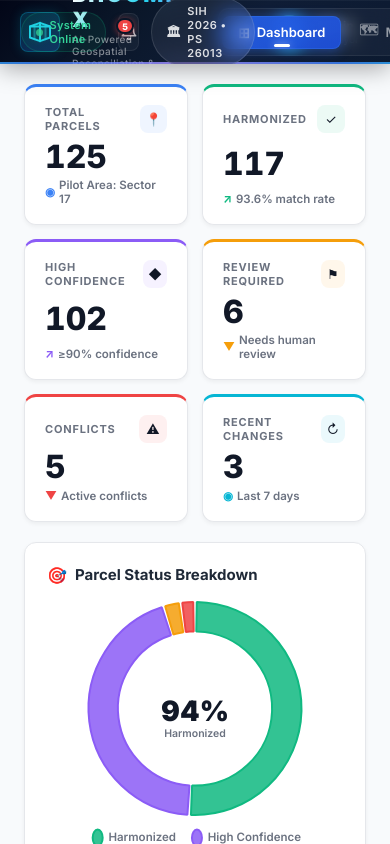
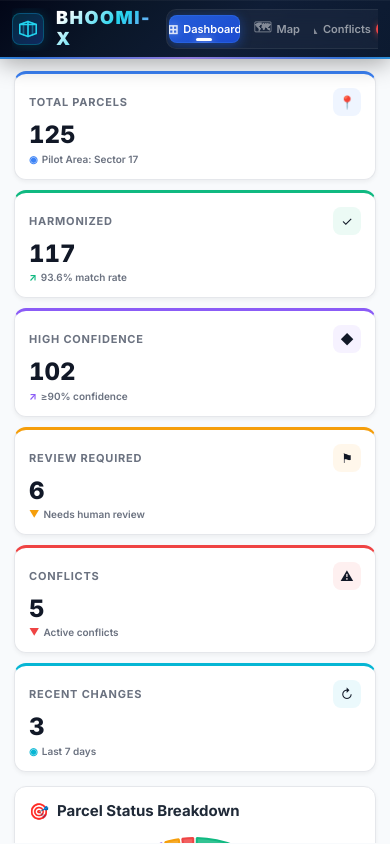
Before and after one commit to lovely-dubey/Bhoomi-X, a React (Vite) app in the folder frontend/: page / in a window 390 px wide. Built offline with nearby package versions, Linux system fonts and the light colour scheme; no server answers.

Commit message:
feat(ui): add fully responsive mobile and dynamic resolution layouts across all views

```diff
--- a/frontend/src/index.css
+++ b/frontend/src/index.css
@@ -1220,7 +1220,55 @@ body {
   }
 }
 
-/* Responsive Rules & Overlap Prevention */
+/* ==========================================================================
+   DYNAMIC RESOLUTION & RESPONSIVE DESIGN (Mobile, Tablet, Desktop, 4K)
+   ========================================================================== */
+
+/* Large Desktop / High-Res (Dynamic Fluid Scaling) */
+@media (min-width: 1800px) {
+  .app-main {
+    max-width: 2400px;
+    margin: 0 auto;
+    width: 100%;
+  }
+}
+
+/* Floating Action Button for Map Workspace on Mobile/Tablet */
+.mobile-filter-fab {
+  display: none;
+  position: absolute;
+  top: 14px;
+  left: 14px;
+  z-index: 1000;
+  background: linear-gradient(135deg, #020617 0%, #1e293b 100%);
+  color: #38bdf8;
+  border: 1px solid rgba(56, 189, 248, 0.4);
+  padding: 8px 14px;
+  border-radius: var(--radius-full);
+  font-size: 13px;
+  font-weight: 700;
+  box-shadow: 0 4px 16px rgba(0, 0, 0, 0.35);
+  cursor: pointer;
+  align-items: center;
+  gap: 6px;
+  backdrop-filter: blur(8px);
+  transition: var(--transition);
+}
+
+.mobile-filter-fab:active {
+  transform: scale(0.95);
+}
+
+.map-sidebar-backdrop {
+  display: none;
+  position: absolute;
+  inset: 0;
+  background: rgba(15, 23, 42, 0.5);
+  backdrop-filter: blur(2px);
+  z-index: 998;
+}
+
+/* Medium Laptops & Compact Desktops (<= 1200px) */
 @media (max-width: 1200px) {
   .dash-top {
     grid-template-columns: repeat(3, 1fr) !important;
@@ -1231,20 +1279,225 @@ body {
   .dash-charts-row {
     grid-template-columns: 1fr 1fr !important;
   }
-}
-
-@media (max-width: 900px) {
+  .map-sidebar {
+    width: 260px;
+  }
+}
+
+/* Tablets (<= 992px) */
+@media (max-width: 992px) {
+  .app-header {
+    height: auto;
+    min-height: 56px;
+    padding: 8px 14px;
+    flex-wrap: wrap;
+    gap: 10px;
+  }
+
+  .app-main {
+    height: calc(100vh - 60px);
+  }
+
+  .header-left {
+    width: 100%;
+    justify-content: space-between;
+    overflow-x: auto;
+    padding-bottom: 2px;
+  }
+
+  .nav-divider {
+    display: none;
+  }
+
+  .sih-badge {
+    display: none;
+  }
+
+  .header-right {
+    display: none; /* Secondary items hidden to preserve mobile real estate */
+  }
+
+  .nav-tabs {
+    flex-shrink: 0;
+    overflow-x: auto;
+    -webkit-overflow-scrolling: touch;
+  }
+
   .dash-top {
     grid-template-columns: repeat(2, 1fr) !important;
   }
-  .dash-body {
-    grid-template-columns: 1fr !important;
-  }
   .dash-charts-row {
     grid-template-columns: 1fr !important;
   }
+
+  /* Map Sidebar Drawer behavior on Tablet */
+  .mobile-filter-fab {
+    display: flex;
+  }
+
+  .map-sidebar {
+    position: absolute;
+    left: -320px;
+    top: 0;
+    bottom: 0;
+    width: 290px;
+    background: white;
+    z-index: 999;
+    box-shadow: 4px 0 24px rgba(0, 0, 0, 0.18);
+    transition: transform 0.3s cubic-bezier(0.16, 1, 0.3, 1);
+  }
+
+  .map-sidebar.mobile-open {
+    transform: translateX(320px);
+  }
+
+  .map-sidebar-backdrop {
+    display: block;
+  }
+
   .parcel-drawer {
-    width: 320px;
+    width: min(360px, calc(100vw - 32px));
+    right: 12px;
+    top: 12px;
+    bottom: 12px;
+  }
+}
+
+/* Mobile Devices (<= 768px) */
+@media (max-width: 768px) {
+  .app-header {
+    padding: 8px 12px;
+  }
+
+  .brand-sub {
+    display: none;
+  }
+
+  .brand-name {
+    font-size: 18px;
+    letter-spacing: 1.5px;
+  }
+
+  .brand-logo-icon {
+    width: 32px;
+    height: 32px;
+  }
+
+  .brand-logo-icon svg {
+    width: 18px;
+    height: 18px;
+  }
+
+  .nav-tabs {
+    width: 100%;
+    justify-content: space-around;
+    padding: 2px;
+    gap: 2px;
+  }
+
+  .nav-tab {
+    padding: 6px 10px;
+    font-size: 12px;
+    gap: 5px;
+    flex: 1;
+    justify-content: center;
+  }
+
+  .page-scroll {
+    padding: 12px 14px !important;
+    gap: 14px !important;
+  }
+
+  .dash-top {
+    grid-template-columns: 1fr 1fr !important;
+    gap: 10px !important;
+  }
+
+  .kpi-card {
+    padding: 12px 14px;
+  }
+
+  .kpi-value {
+    font-size: 24px;
+  }
+
+  .kpi-trend {
+    font-size: 10px;
+  }
+
+  .card {
+    padding: 14px;
+  }
+
+  /* Data Ingestion Mobile */
+  .data-ingest-grid {
+    grid-template-columns: 1fr !important;
+  }
+
+  .upload-zone {
+    padding: 24px 16px;
+  }
+
+  .upload-icon {
+    width: 44px;
+    height: 44px;
+    font-size: 20px;
+  }
+
+  /* Conflicts Table Card on Mobile */
+  .conflict-table {
+    font-size: 12px;
+  }
+
+  .conflict-table th,
+  .conflict-table td {
+    padding: 10px 12px;
+  }
+
+  /* Parcel Drawer on Small Screens - Sheet style */
+  .parcel-drawer {
+    left: 8px;
+    right: 8px;
+    top: auto;
+    bottom: 8px;
+    width: auto;
+    max-height: 75vh;
+    border-radius: var(--radius-md);
+  }
+
+  /* Pipeline on Mobile */
+  .pipeline-step {
+    padding: 12px 14px;
+    gap: 12px;
+  }
+
+  .step-number {
+    width: 30px;
+    height: 30px;
+    font-size: 12px;
+  }
+}
+
+/* Small Phones (<= 480px) */
+@media (max-width: 480px) {
+  .dash-top {
+    grid-template-columns: 1fr !important;
+  }
+
+  .nav-tab .tab-label {
+    font-size: 11px;
+  }
+
+  .nav-tab {
+    padding: 6px 4px;
+  }
+
+  .nav-tab .tab-icon {
+    font-size: 13px;
+  }
+
+  .source-evidence {
+    grid-template-columns: 1fr;
   }
 }
 
--- a/frontend/src/pages/DataIngestion.tsx
+++ b/frontend/src/pages/DataIngestion.tsx
@@ -265,7 +265,7 @@ export default function DataIngestion({ onNavigate }: DataIngestionProps) {
         </div>
       )}
 
-      <div style={{ display: 'grid', gridTemplateColumns: '1fr 1fr', gap: 16 }}>
+      <div className="data-ingest-grid" style={{ display: 'grid', gridTemplateColumns: '1fr 1fr', gap: 16 }}>
         {/* Upload Zone */}
         <div className="card" style={{ display: 'flex', flexDirection: 'column', alignItems: 'center', justifyContent: 'center' }}>
           <input
--- a/frontend/src/pages/MapWorkspace.tsx
+++ b/frontend/src/pages/MapWorkspace.tsx
@@ -278,10 +278,28 @@ export default function MapWorkspace({ initialParcelId }: Props) {
   const p = selectedParcel;
   const confColor = p ? (p.confidence >= 90 ? '#10b981' : p.confidence >= 70 ? '#f59e0b' : '#ef4444') : '#94a3b8';
 
+  const [mobileSidebarOpen, setMobileSidebarOpen] = useState(false);
+
   return (
     <div className="map-workspace-layout">
+      {/* Mobile Sidebar Toggle Floating Button */}
+      <button
+        className="mobile-filter-fab"
+        onClick={() => setMobileSidebarOpen(!mobileSidebarOpen)}
+        title="Toggle Filter & Layers"
+        aria-label="Toggle Layers & Filters"
+      >
+        <span>{mobileSidebarOpen ? '✕' : '🗂'}</span>
+        <span>{mobileSidebarOpen ? 'Close' : 'Layers'}</span>
+      </button>
+
+      {/* Mobile Backdrop */}
+      {mobileSidebarOpen && (
+        <div className="map-sidebar-backdrop" onClick={() => setMobileSidebarOpen(false)} />
+      )}
+
       {/* Sidebar Controls */}
-      <aside className="map-sidebar">
+      <aside className={`map-sidebar ${mobileSidebarOpen ? 'mobile-open' : ''}`}>
         <div className="sidebar-section">
           <input
             className="map-search"
```
